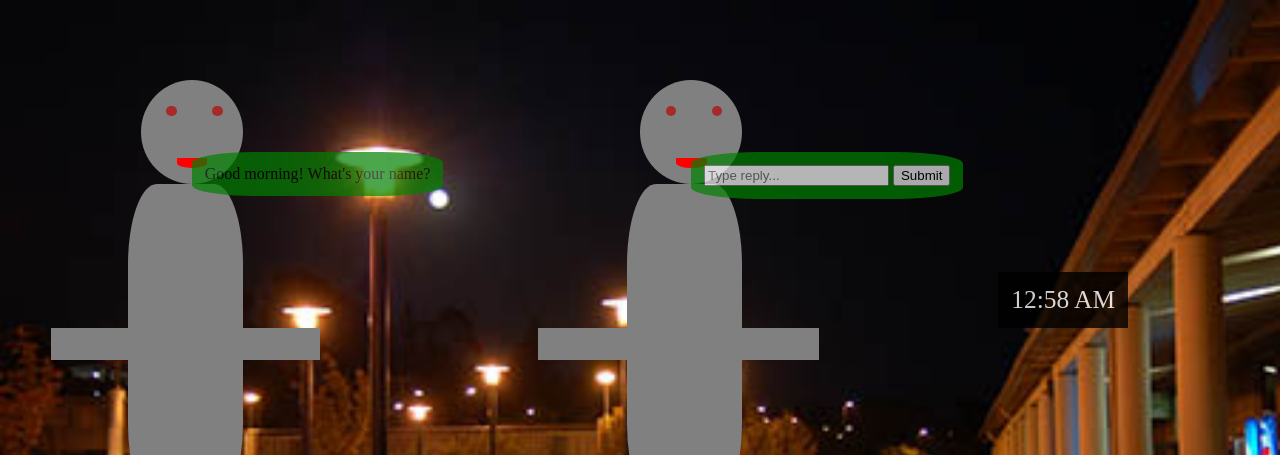
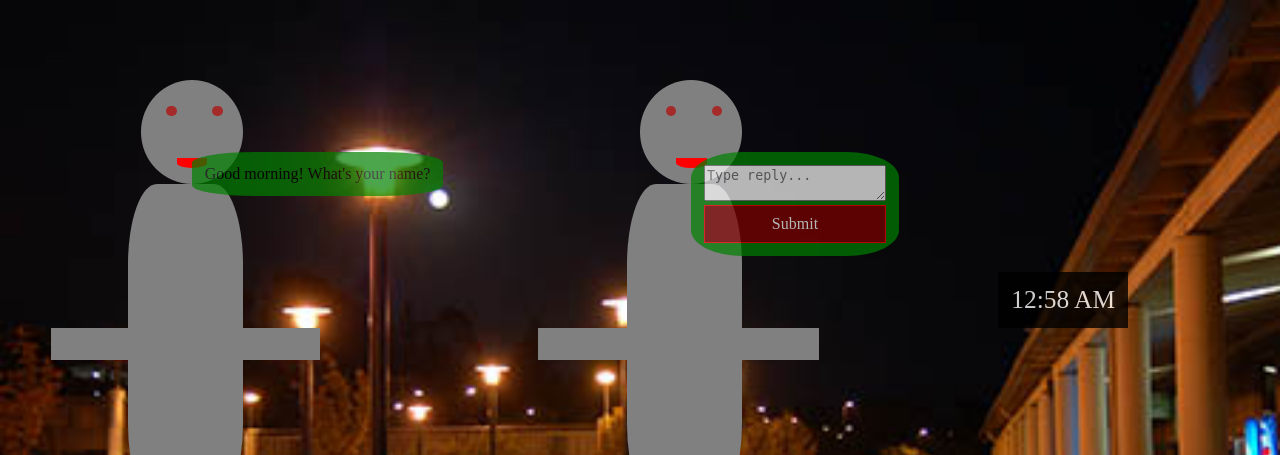
Before and after one commit to EphraimB/Virtual-Friend, a PHP site: page / in a window 1280 px wide. Shown: the top 455 px of the page. Run offline with PHP 8.4, Linux system fonts and the light colour scheme.

Commit message:
More work on issue #21

```diff
--- a/css/style.css
+++ b/css/style.css
@@ -31,3 +31,6 @@
 #clock{position: absolute; left: 78%; top: 34%; width: auto; height: auto; padding: 1%; background-color: black; color: white; opacity: 0.8; text-align: center; font-size: 159%;}
 
 #version{position: absolute; left: 25%; top: 90%; color: yellow; opacity: 0.6; font-size: 160%; font-weight: bold;}
+
+#submitButton{border: 1px solid red; background-color: rgb(128, 0, 0); color: white; width: auto; height: auto; padding: 5%;}
+#submitButton:hover{background-color: red;}
--- a/index.html
+++ b/index.html
@@ -32,8 +32,8 @@
 <div id="personTwoRightLeg"></div>
 <div id="personTwoLeftArm"></div>
 <div id="personTwoRightArm"></div>
-<div id="personTwoTalk"><input type="text" id="personTwoSays" placeholder="Type reply...">
-<button type="button" id="submitButton">Submit</button>
+<div id="personTwoTalk"><textarea id="personTwoSays" placeholder= "Type reply..."></textarea>
+<div id="submitButton">Submit</button>
 </div>
 </div>
 <div id="clock">--:-- -M</div>
```
